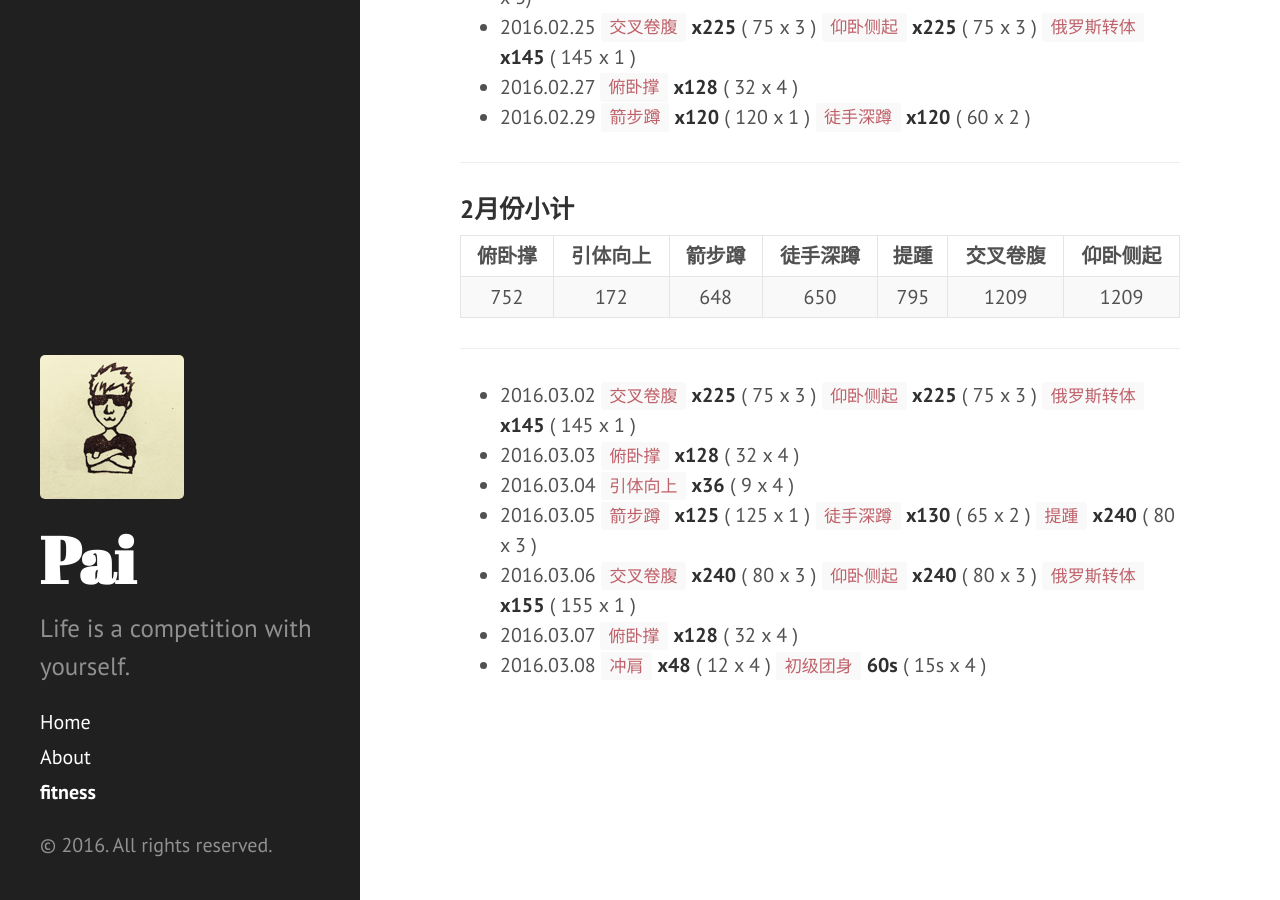
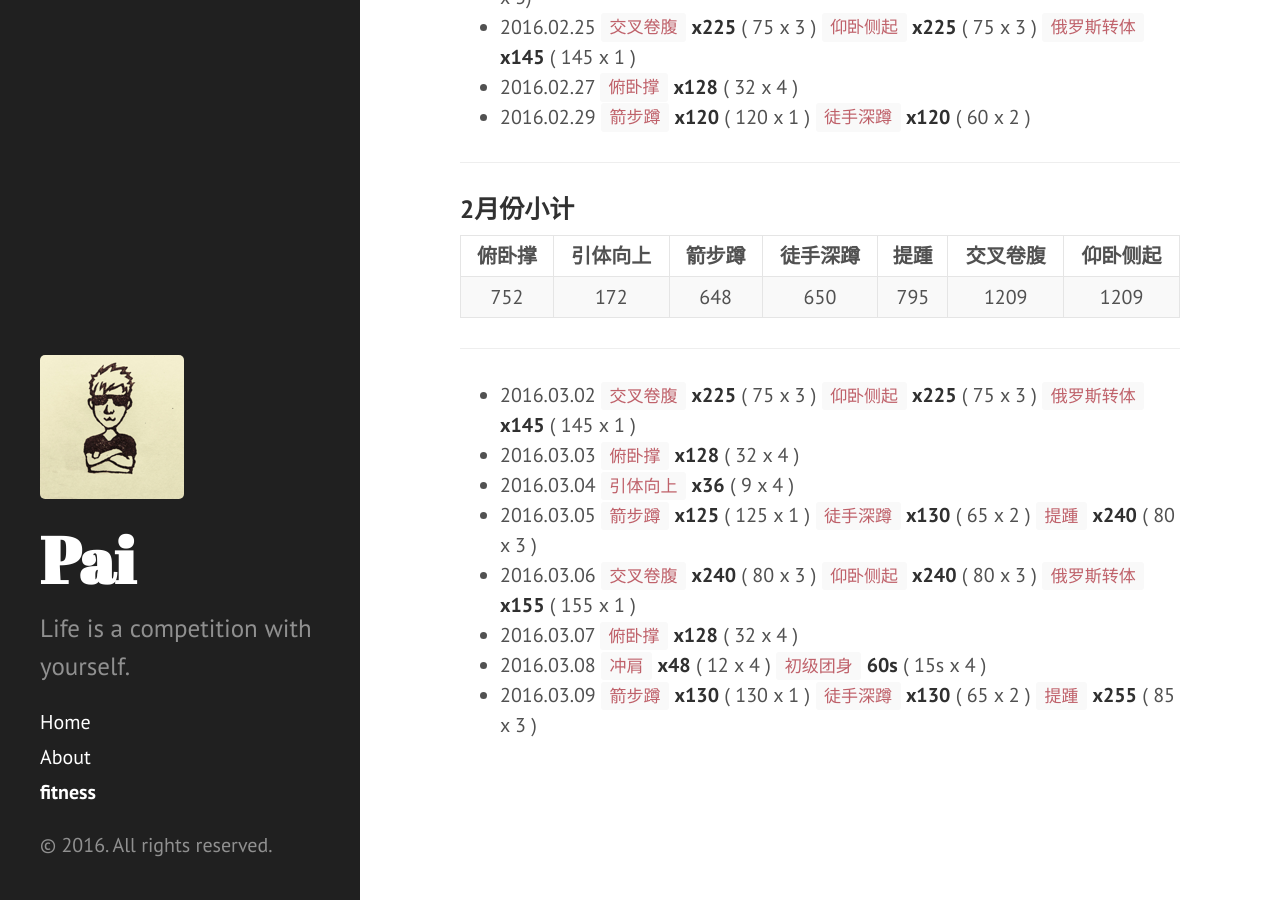
Before and after one commit to dragon8897/dragon8897.github.io, a Jekyll site: the page built from fitness.md, in a window 1280 px wide and 900 px high, scrolled down 2388 px. Built offline with Jekyll 4.4.1, drawn with Linux system fonts in a browser that asks for light colours; Markdown is read by kramdown in place of the engine named in the settings.

Commit message:
add fitness recored.

```diff
--- a/fitness.md
+++ b/fitness.md
@@ -84,3 +84,4 @@ title: fitness
 - 2016.03.06 `交叉卷腹` **x240** ( 80 x 3 ) `仰卧侧起` **x240** ( 80 x 3 ) `俄罗斯转体` **x155** ( 155 x 1 )
 - 2016.03.07 `俯卧撑` **x128** ( 32 x 4 )
 - 2016.03.08 `冲肩` **x48** ( 12 x 4 ) `初级团身` **60s** ( 15s x 4 )
+- 2016.03.09 `箭步蹲` **x130** ( 130 x 1 ) `徒手深蹲` **x130** ( 65 x 2 ) `提踵` **x255** ( 85 x 3 )
```
